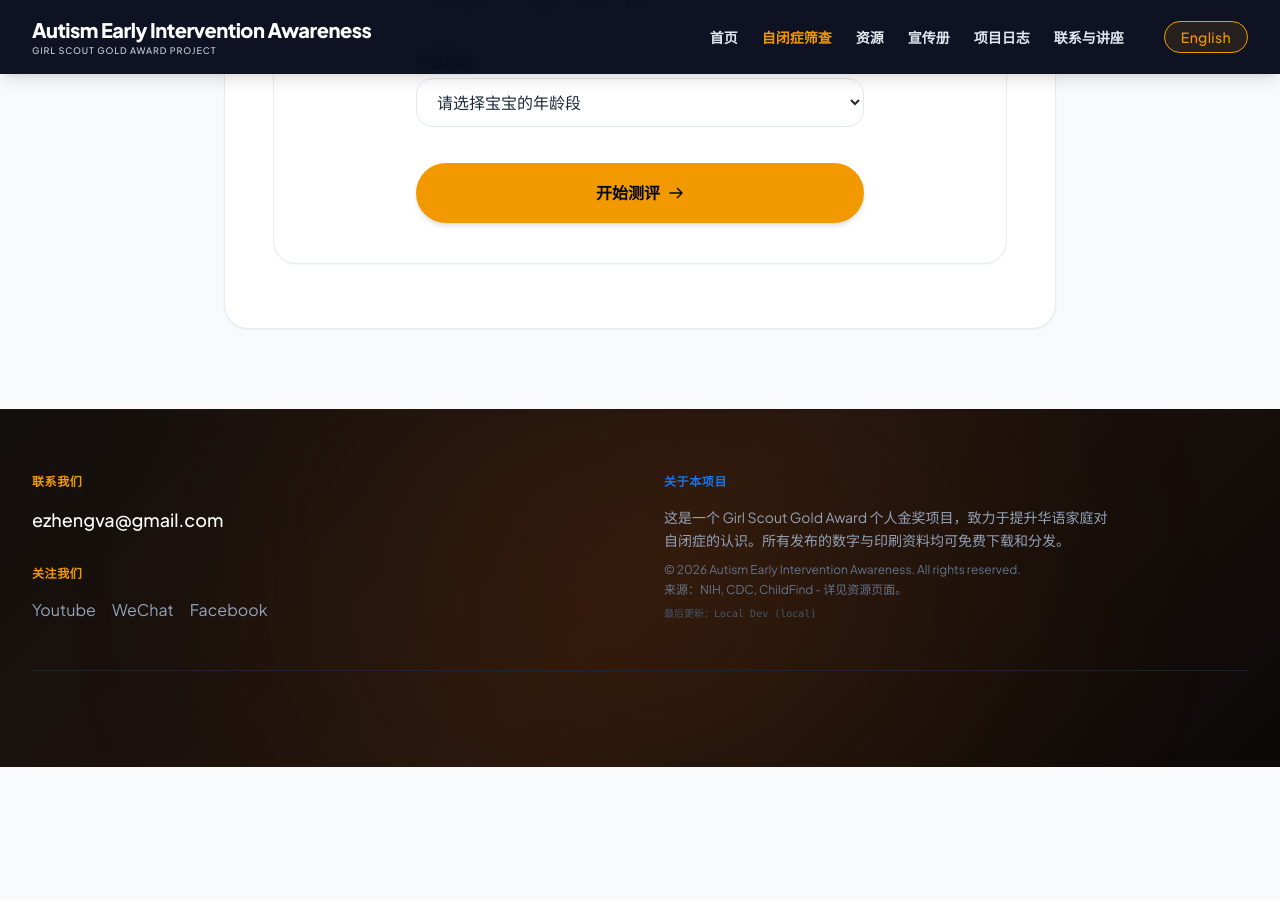
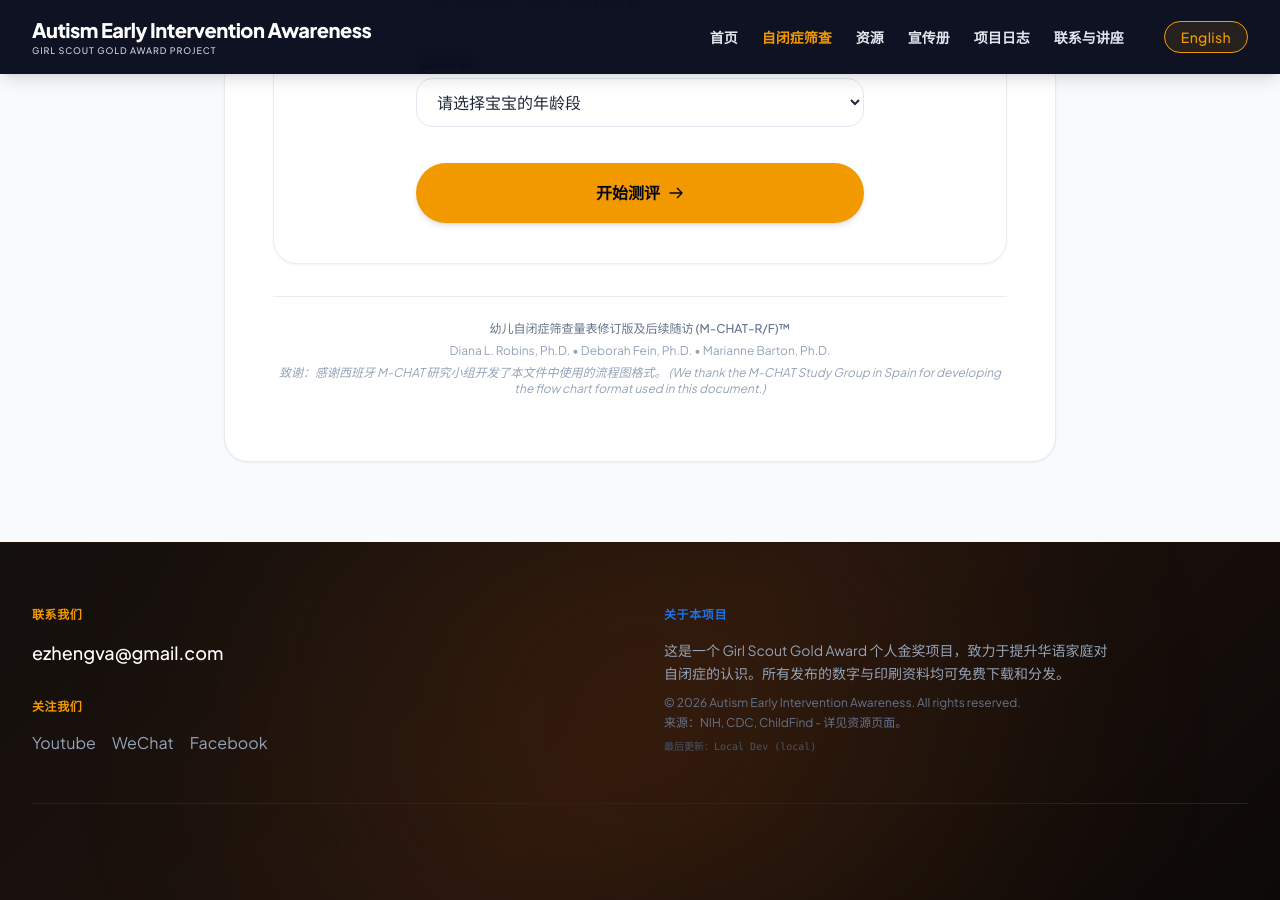
Before and after one commit to emmaz-sv/early-autism-awareness, a Jekyll site: the page built from docs/zh/screening.html, in a window 1280 px wide and 900 px high, scrolled down 875 px. Built offline with Jekyll 4.4.1, drawn with Linux system fonts in a browser that asks for light colours; nearby versions of some CDN libraries; before the commit the page ends 1642 px from its top, so only the background shows below that.

Commit message:
Add academic credits and Spanish Study Group flow chart format acknowledgment to M-CHAT-R pages

```diff
--- a/docs/zh/screening.html
+++ b/docs/zh/screening.html
@@ -232,7 +232,18 @@ description: "一个免费的、交互式的筛查工具，适用于 16-30 个
 
     </div>
 
-  </div>
+</div>
+
+<div class="mt-8 border-t border-slate-200/80 pt-6 text-center text-xs text-slate-400 space-y-1.5 no-print">
+  <p class="font-medium text-slate-500">
+    幼儿自闭症筛查量表修订版及后续随访 (M-CHAT-R/F)™
+  </p>
+  <p class="text-slate-400">
+    Diana L. Robins, Ph.D. &bull; Deborah Fein, Ph.D. &bull; Marianne Barton, Ph.D.
+  </p>
+  <p class="italic text-slate-400">
+    致谢：感谢西班牙 M-CHAT 研究小组开发了本文件中使用的流程图格式。 (We thank the M-CHAT Study Group in Spain for developing the flow chart format used in this document.)
+  </p>
 </div>
 
 <style>
```
Also changed, not shown: docs/screening.html (+12 -1 lines).
